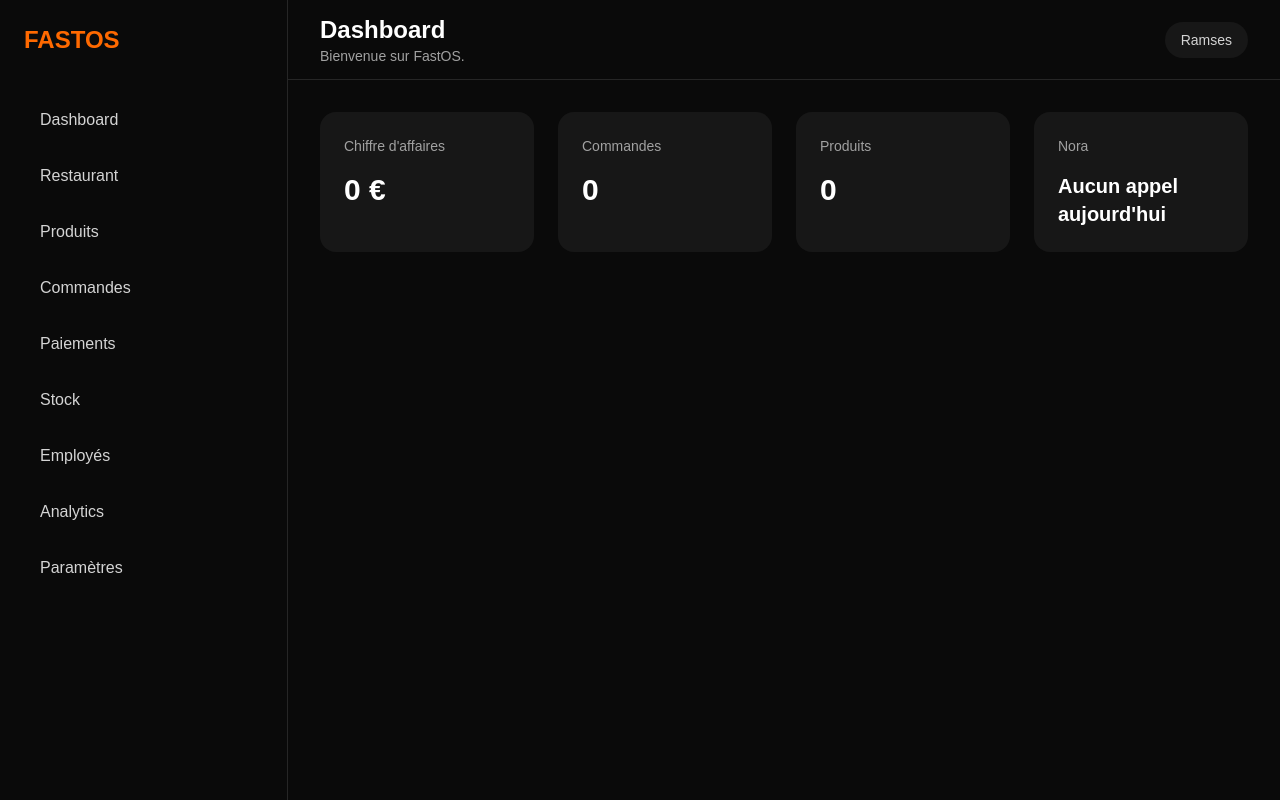
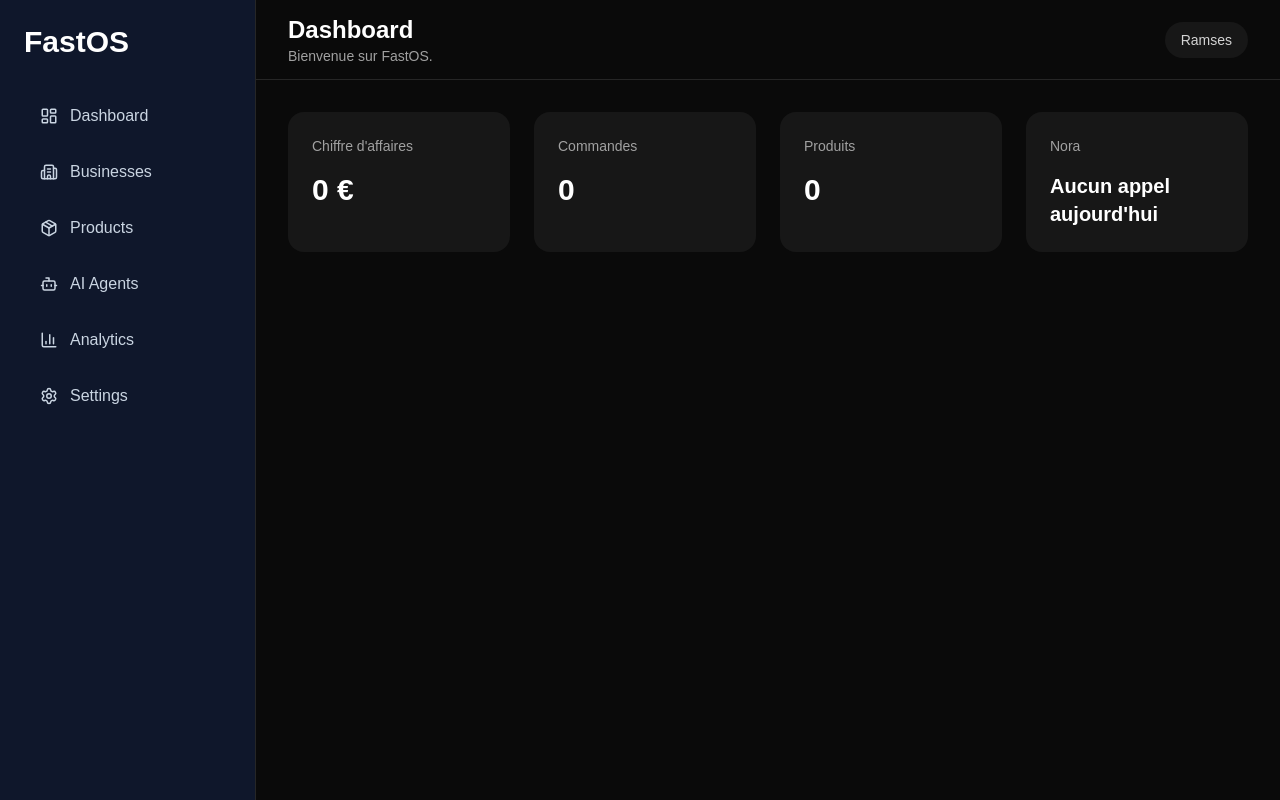
Before and after one commit to Ramouh2/FastOS-Monorepo, a Next.js app in the folder apps/web/: page /dashboard in a window 1280 px wide. Built offline with nearby package versions, Linux system fonts and the light colour scheme.

Commit message:
feat(core): expose product services through public api

```diff
--- a/apps/web/components/layout/sidebar.tsx
+++ b/apps/web/components/layout/sidebar.tsx
@@ -1,29 +1,36 @@
-const menu = [
-  "Dashboard",
-  "Restaurant",
-  "Produits",
-  "Commandes",
-  "Paiements",
-  "Stock",
-  "Employés",
-  "Analytics",
-  "Paramètres",
+import {
+  LayoutDashboard,
+  Building2,
+  Package,
+  Bot,
+  BarChart3,
+  Settings,
+} from "lucide-react";
+
+const items = [
+  { icon: LayoutDashboard, label: "Dashboard" },
+  { icon: Building2, label: "Businesses" },
+  { icon: Package, label: "Products" },
+  { icon: Bot, label: "AI Agents" },
+  { icon: BarChart3, label: "Analytics" },
+  { icon: Settings, label: "Settings" },
 ];
 
 export function Sidebar() {
   return (
-    <aside className="flex h-screen w-72 flex-col border-r border-neutral-800 bg-neutral-950 p-6">
-      <h1 className="mb-10 text-2xl font-bold text-orange-500">
-        FASTOS
+    <aside className="flex h-screen w-64 flex-col border-r border-neutral-800 bg-slate-900 p-6">
+      <h1 className="mb-8 text-3xl font-bold text-white">
+        FastOS
       </h1>
 
       <nav className="flex flex-col gap-2">
-        {menu.map((item) => (
+        {items.map(({ icon: Icon, label }) => (
           <button
-            key={item}
-            className="rounded-xl px-4 py-3 text-left text-neutral-300 transition hover:bg-neutral-900 hover:text-white"
+            key={label}
+            className="flex items-center gap-3 rounded-xl px-4 py-3 text-left text-slate-300 transition hover:bg-slate-800 hover:text-white"
           >
-            {item}
+            <Icon size={18} />
+            <span>{label}</span>
           </button>
         ))}
       </nav>
--- a/apps/web/package.json
+++ b/apps/web/package.json
@@ -11,6 +11,7 @@
   },
   "dependencies": {
     "@fastos/core": "workspace:*",
+    "lucide-react": "^1.28.0",
     "next": "16.3.0",
     "react": "19.2.8",
     "react-dom": "19.2.8"
--- a/packages/core/src/index.ts
+++ b/packages/core/src/index.ts
@@ -2,4 +2,7 @@ export * from "./application/create-business.js";
 export * from "./application/create-product.js";
 
 export * from "./domains/business/business.js";
+
 export * from "./domains/product/product.js";
+export * from "./domains/product/product-service.js";
+export * from "./domains/product/memory-product-repository.js";
```
Also changed, not shown: apps/web/lib/demo/products.ts (+5 -3 lines), 1 other file (tests, documents, lock files or other folders).
